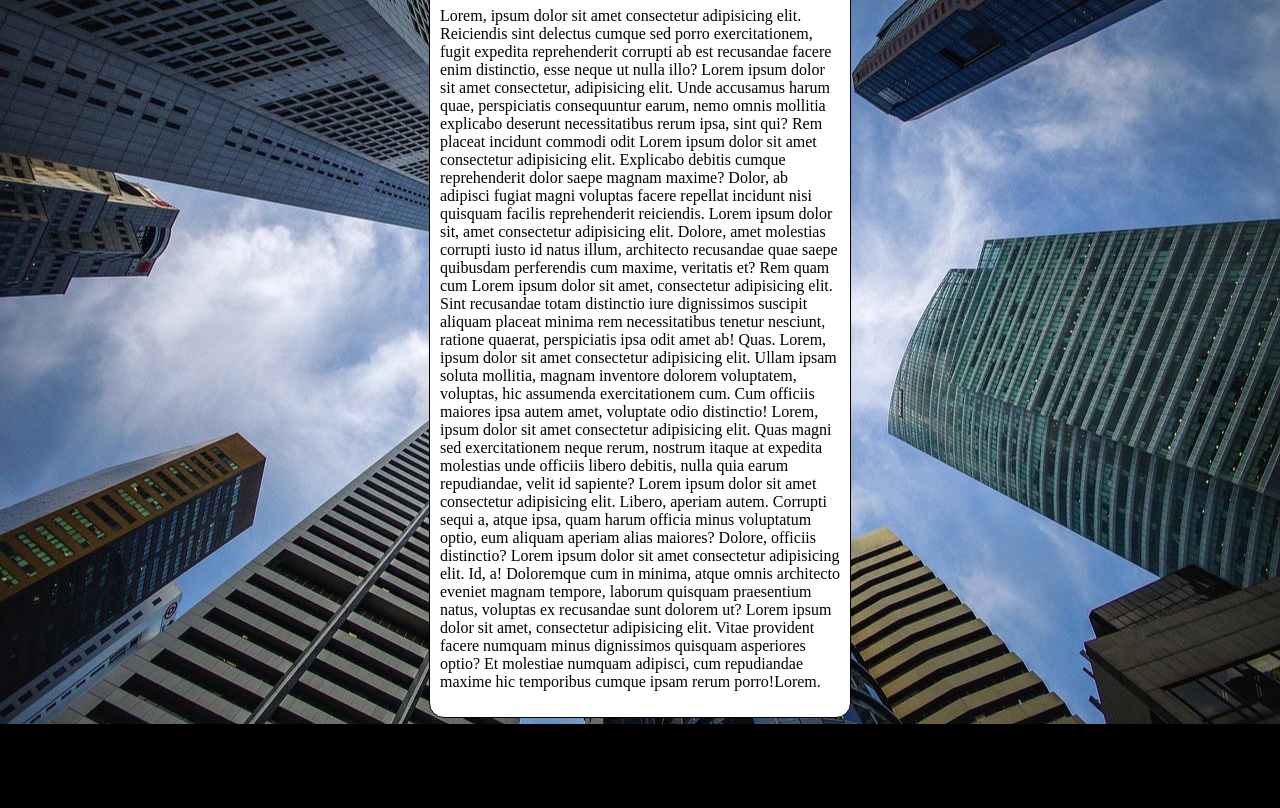
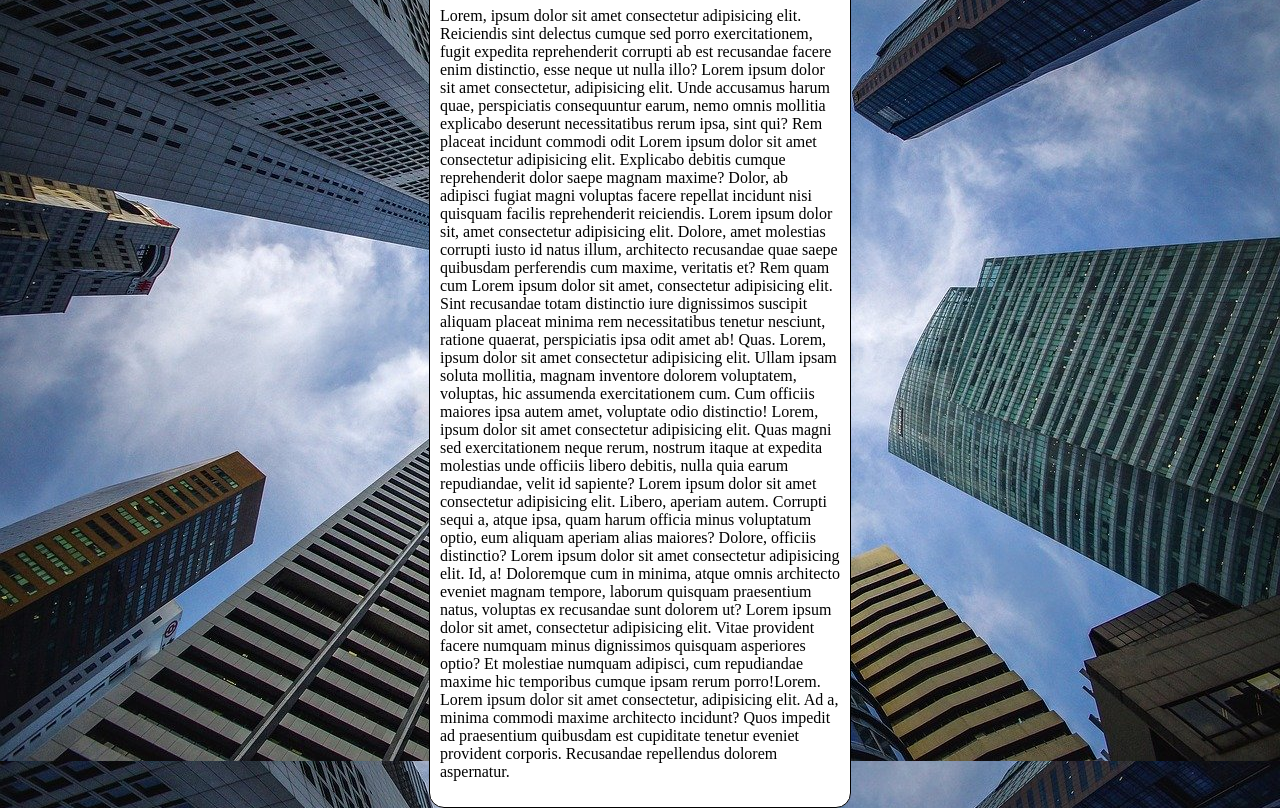
Before and after one commit to Paulofernandocaja/html-css, a plain HTML site: page exercício/ex022/fundo006.html in a window 1280 px wide. Shown: the part 92-900 px from the top of the page. Before the commit the page ends 816 px from the top, so only its background shows below. Drawn offline with Linux system fonts and the light colour scheme.

Commit message:
atualização do exercíxio 022

```diff
--- a/exercício/ex022/fundo006.html
+++ b/exercício/ex022/fundo006.html
@@ -7,15 +7,19 @@
     <style>
         body {
             height: 100vh;
-            background-color: black;
+           /* background-color: black;
             background-image: url('imagens/wallpaper002.jpg');
             background-position: center center;
-            background-repeat: repeat-y;
+            background-repeat: no-repeat;
+            background-size: cover;
+            background-attachment: fixed;*/
+
+            background: black url('imagens/wallpaper002.jpg') center center no-repeat  fixed;
             background-size: cover;
         }
         main {
             background-color: white;
-            width: 400px;
+            max-width: 400px;
             padding: 10px;
             margin: auto;
             border: 1px solid black;
@@ -30,7 +34,8 @@
             Lorem, ipsum dolor sit amet consectetur adipisicing elit. Quas magni sed exercitationem neque rerum, nostrum itaque at expedita molestias unde officiis libero debitis, nulla quia earum repudiandae, velit id sapiente?
             Lorem ipsum dolor sit amet consectetur adipisicing elit. Libero, aperiam autem. Corrupti sequi a, atque ipsa, quam harum officia minus voluptatum optio, eum aliquam aperiam alias maiores? Dolore, officiis distinctio?
             Lorem ipsum dolor sit amet consectetur adipisicing elit. Id, a! Doloremque cum in minima, atque omnis architecto eveniet magnam tempore, laborum quisquam praesentium natus, voluptas ex recusandae sunt dolorem ut?
-            Lorem ipsum dolor sit amet, consectetur adipisicing elit. Vitae provident facere numquam minus dignissimos quisquam asperiores optio? Et molestiae numquam adipisci, cum repudiandae maxime hic temporibus cumque ipsam rerum porro!Lorem.</p>
+            Lorem ipsum dolor sit amet, consectetur adipisicing elit. Vitae provident facere numquam minus dignissimos quisquam asperiores optio? Et molestiae numquam adipisci, cum repudiandae maxime hic temporibus cumque ipsam rerum porro!Lorem.
+        Lorem ipsum dolor sit amet consectetur, adipisicing elit. Ad a, minima commodi maxime architecto incidunt? Quos impedit ad praesentium quibusdam est cupiditate tenetur eveniet provident corporis. Recusandae repellendus dolorem aspernatur.</p>
     </main>
 </body>
 </html>
```
